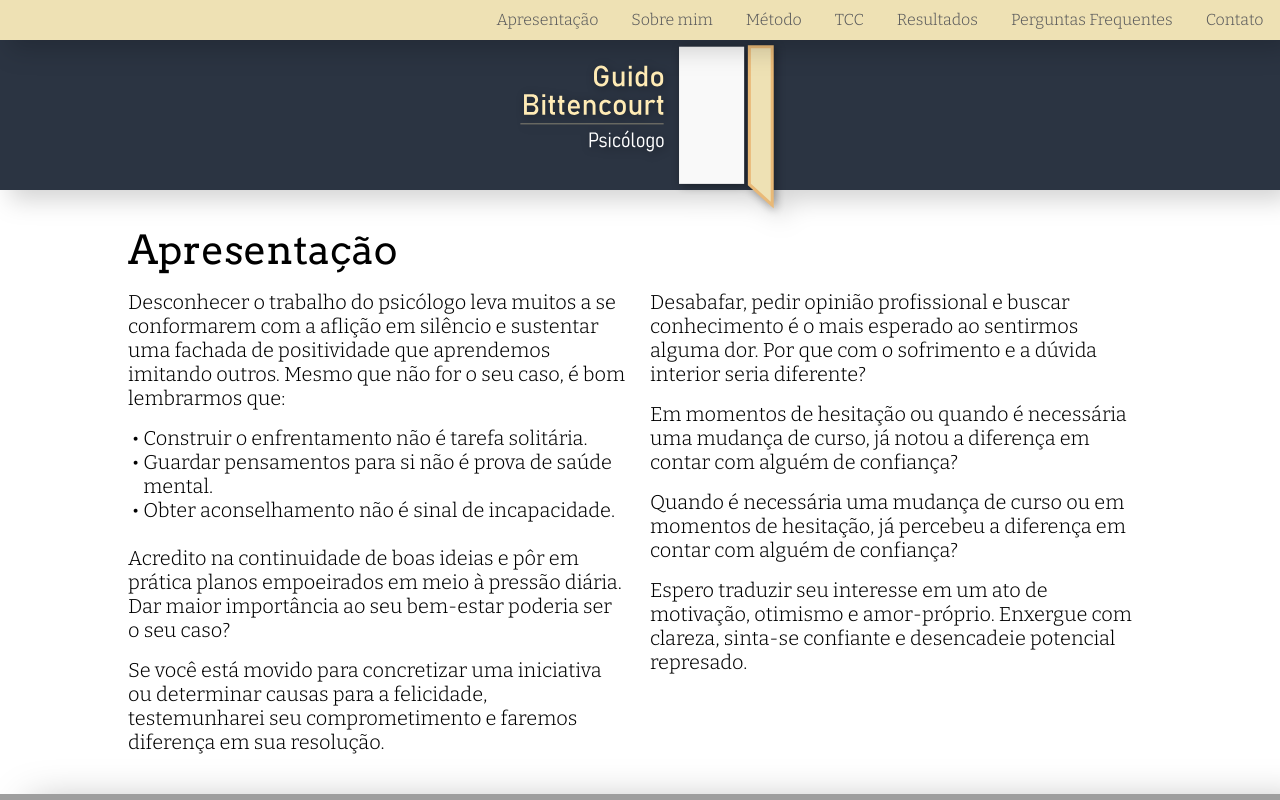
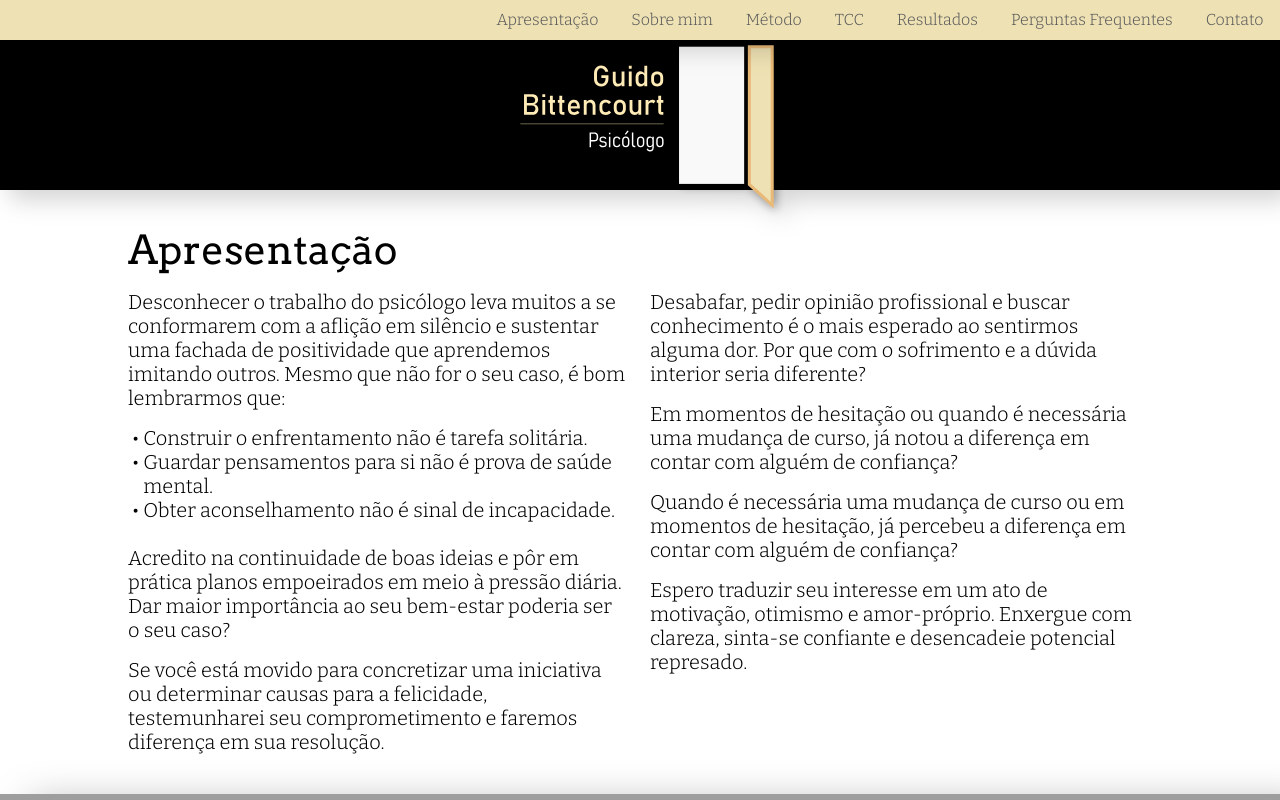
Before and after one commit to satyrmont/gbPsi, a React (Vite) app: page / in a window 1280 px wide. Shown: the top 800 px of the page. Built offline with nearby package versions, Linux system fonts and the light colour scheme; grey boxes are pictures that could not be loaded; a web font is replaced by a local one.

Commit message:
Header background black

```diff
--- a/src/pages/0-Logo.page.jsx
+++ b/src/pages/0-Logo.page.jsx
@@ -101,7 +101,8 @@ const LogoSection = styled(Section)`
     /* align-items: start; */
   }
 
-  background: var(--color_A3);
+  /* background: var(--color_A3); */
+  background: black;
 
   justify-content: center;
 `;
```
